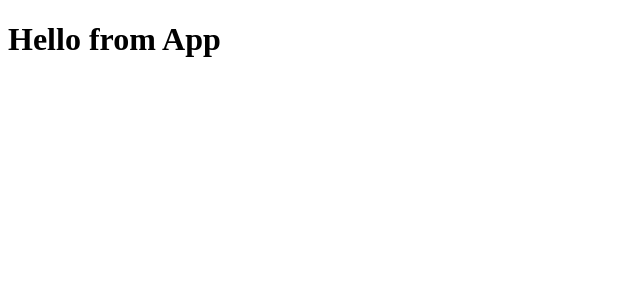
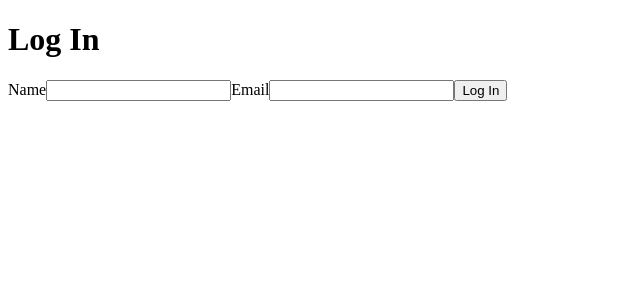
Before and after one commit to lee963654/Fetch-Frontend, a React (Create React App) app: page /login in a window 1280 px wide. Shown: the top 300 px of the page, without its empty margins (0-640 px from the left). Built offline with nearby package versions, Linux system fonts and the light colour scheme.

Commit message:
working on search

```diff
--- a/src/App.js
+++ b/src/App.js
@@ -1,6 +1,21 @@
+import React from "react"
+import { Route, Switch } from "react-router-dom"
+import LoginPage from "./components/LoginPage";
+import HomePage from "./components/HomePage";
+
+
 function App() {
   return (
-    <h1>Hello from App</h1>
+    <div>
+      <Switch>
+        <Route exact path = "/login">
+          <LoginPage />
+        </Route>
+        <Route exact path = "/">
+          <HomePage />
+        </Route>
+      </Switch>
+    </div>
   );
 }
 
--- /dev/null
+++ b/src/components/HomePage/index.js
@@ -0,0 +1,37 @@
+import React from "react"
+import { useDispatch, useSelector } from "react-redux"
+import { useHistory } from "react-router-dom"
+import { logoutThunk } from "../../store/session"
+
+export default function HomePage() {
+    const history = useHistory()
+    const dispatch = useDispatch()
+    const sessionUser = useSelector((state) => state.session.user)
+
+    const handleLogout = async (e) => {
+        e.preventDefault()
+        const requestOptions = {
+            method: "POST",
+            credentials: "include",
+        }
+        const response = await fetch("https://frontend-take-home-service.fetch.com/auth/logout", requestOptions)
+        if (response.ok) {
+            dispatch(logoutThunk())
+            history.push("/login")
+        }
+    }
+
+    if (!sessionUser) return history.push("/login")
+
+    return (
+        <div>
+            <div>
+                HomePage
+                <button onClick={handleLogout}>
+                    Log Out
+                </button>
+            </div>
+
+        </div>
+    )
+}
--- /dev/null
+++ b/src/components/LoginPage/index.js
@@ -0,0 +1,59 @@
+import React, { useState } from "react"
+import { useHistory } from "react-router-dom";
+import { useDispatch } from "react-redux";
+import { loginThunk } from "../../store/session";
+
+
+export default function LoginPage() {
+    const history = useHistory()
+    const dispatch = useDispatch()
+    const [name, setName] = useState("")
+    const [email, setEmail] = useState("");
+
+    const handleSubmit = async (e) => {
+        e.preventDefault();
+        const user = {name: name, email: email}
+        const requestOptions = {
+            method: "POST",
+            headers: {
+                "Content-Type": "application/json"
+            },
+            body: JSON.stringify(user),
+            credentials: "include",
+        }
+        const response = await fetch("https://frontend-take-home-service.fetch.com/auth/login", requestOptions)
+        if (response.ok) {
+            dispatch(loginThunk(user))
+            console.log("this is the response", response)
+            history.push("/")
+        }
+    }
+
+
+    return (
+        <>
+            <h1>Log In</h1>
+            <form onSubmit={handleSubmit}>
+                <label>
+                    Name
+                    <input
+                        type="text"
+                        value={name}
+                        onChange={(e) => setName(e.target.value)}
+                        required
+                    />
+                </label>
+                <label>
+                    Email
+                    <input
+                        type="text"
+                        value={email}
+                        onChange={(e) => setEmail(e.target.value)}
+                        required
+                    />
+                </label>
+                <button type="submit">Log In</button>
+            </form>
+        </>
+    );
+}
--- /dev/null
+++ b/src/components/Search/index.js
@@ -0,0 +1,5 @@
+import React from "react"
+
+export default function Search () {
+
+}
--- a/src/store/index.js
+++ b/src/store/index.js
@@ -1,8 +1,10 @@
 import { createStore, combineReducers, applyMiddleware, compose } from "redux";
 import thunk from "redux-thunk";
+import sessionReducer from "./session";
 
 const rootReducer = combineReducers({
   // add reducer functions here
+  session: sessionReducer,
 });
 
 let enhancer;
--- /dev/null
+++ b/src/store/session.js
@@ -0,0 +1,46 @@
+const SET_USER = "session/setUser"
+const REMOVE_USER = "session/removeUser"
+
+const setUser = (user) => {
+    return {
+        type: SET_USER,
+        user,
+    }
+}
+
+const removeUser = () => {
+    return {
+        type: REMOVE_USER,
+    }
+}
+
+
+export const loginThunk = (user) => async (dispatch) => {
+    dispatch(setUser(user))
+}
+
+export const logoutThunk = () => async (dispatch) => {
+    dispatch(removeUser())
+}
+
+
+const initialState = { user: null }
+
+const sessionReducer = (state = initialState, action) => {
+    switch(action.type) {
+        case SET_USER: {
+            const newState = {...state}
+            newState.user = action.user
+            return newState
+        }
+        case REMOVE_USER: {
+            const newState = {...state}
+            delete newState.user
+            return newState
+        }
+        default:
+            return state
+    }
+}
+
+export default sessionReducer
```
